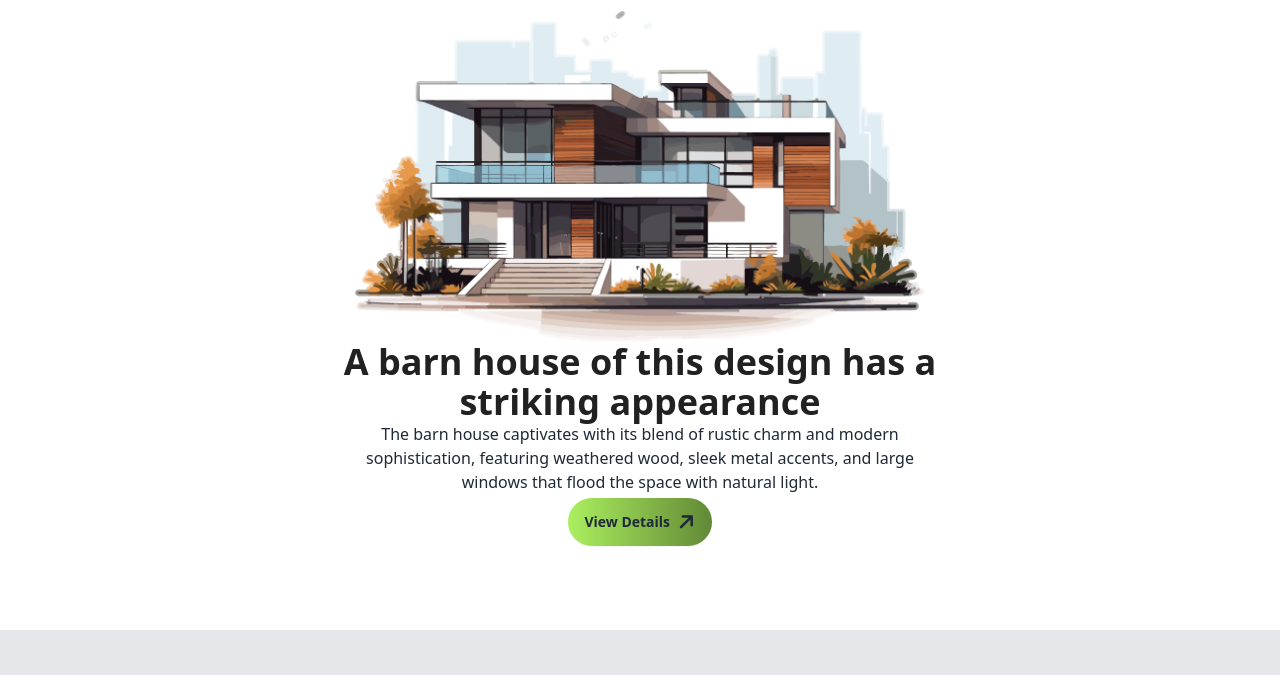
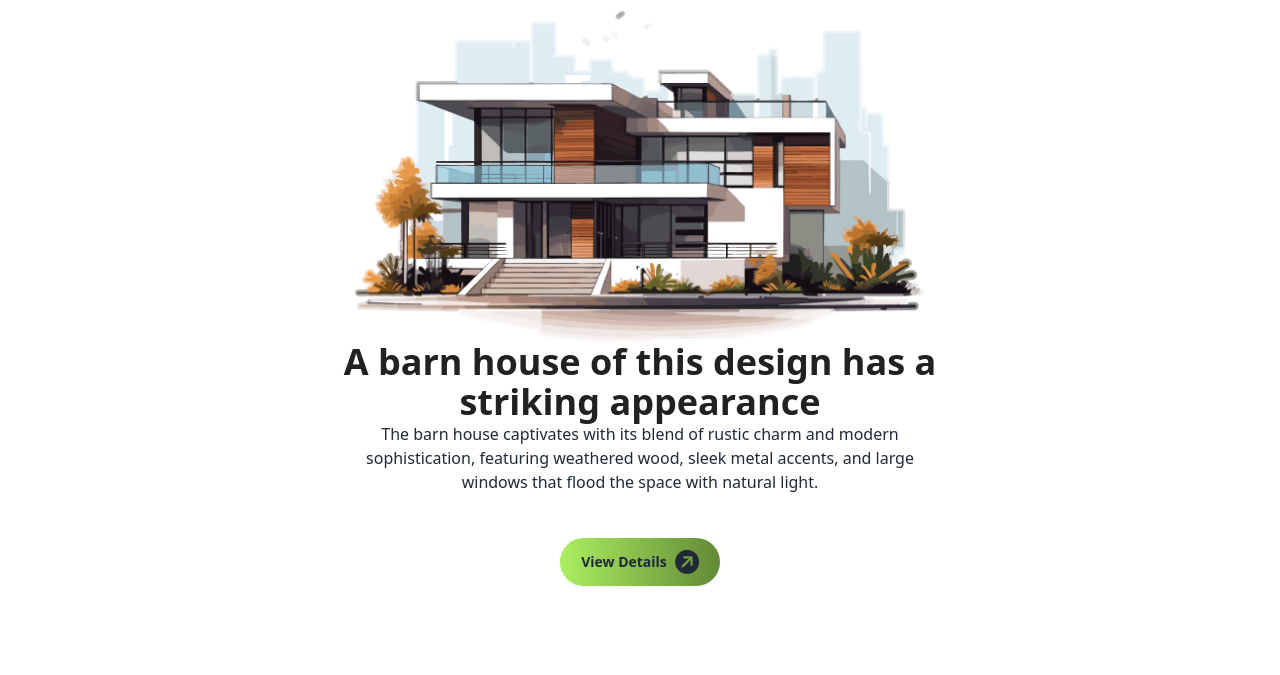
Before and after one commit to mim97/assignment-3, a plain HTML site: page index.html in a window 1280 px wide. Shown: the part 76-751 px from the top of the page. Drawn offline with nearby package versions, Linux system fonts and the light colour scheme; files that its build step writes are made by us from their sources.

Commit message:
added my view button edit

```diff
--- a/index.html
+++ b/index.html
@@ -121,8 +121,9 @@
                      windows that flood the space with natural light.</p>
             </div>
            </div>
-           <div class="text-center mb-20">
-            <button class=" btn bg-primary border-none font-bold rounded-3xl my-1 bg-gradient-to-r from-[#ABEF5F] to-[#628936] ">View Details <i class="fa-solid fa-arrow-right text-xl  -rotate-45"></i> </button>
+           <div class="text-center py-10 mb-20">
+            <button class="sm:w-full lg:w-40 btn bg-primary border-none font-bold rounded-3xl my-1 bg-gradient-to-r from-[#ABEF5F] to-[#628936] ">View Details <i class="fa-solid fa-circle-arrow-right text-2xl -rotate-45"></i> </button>
+
            </div>
 
 
```
